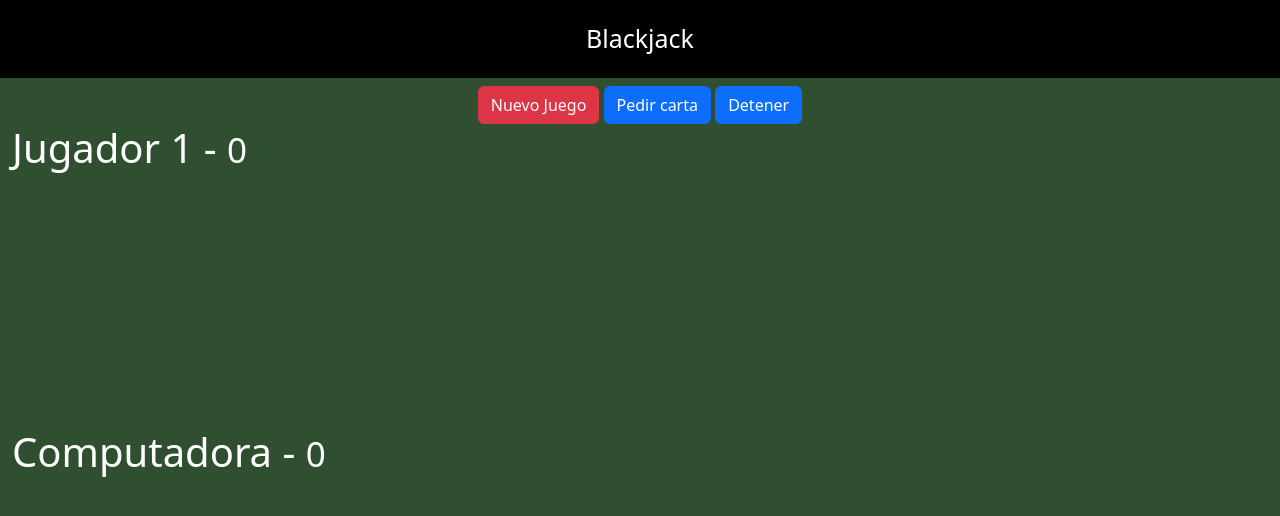
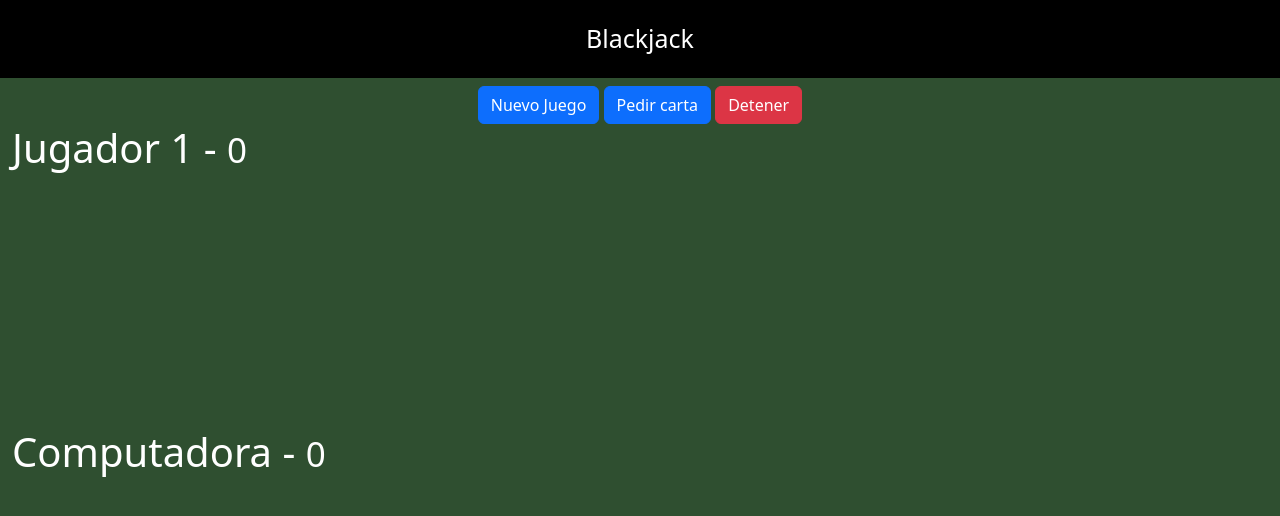
Before and after one commit to AlejandroArafi/Blackjack-vite, a website built with Vite: page index.html in a window 1280 px wide. Built offline with nearby package versions, Linux system fonts and the light colour scheme.

Commit message:
modularizacion de codigo

```diff
--- a/index.html
+++ b/index.html
@@ -16,9 +16,9 @@
   <div class="row mt-2">
       <div id="divBotones" class="col text-center">
 
-          <button id="btnNuevo" class="btn btn-danger">Nuevo Juego</button>
+          <button id="btnNuevo" class="btn btn-primary">Nuevo Juego</button>
           <button id="btnPedir" class="btn btn-primary">Pedir carta</button>
-          <button id="btnDetener" class="btn btn-primary">Detener</button>
+          <button id="btnDetener" class="btn btn-danger">Detener</button>
 
       </div>
   </div>
--- a/src/blackjack/index.js
+++ b/src/blackjack/index.js
@@ -23,9 +23,7 @@ const btnNuevo   = document.querySelector('#btnNuevo');
 
 const divCartasJugador     = document.querySelector('#jugador-cartas');
 const divCartasComputadora = document.querySelector('#computadora-cartas');
-
 const puntosHTML = document.querySelectorAll('small');
-
 
 deck = crearDeck(tipos, especiales)
 
@@ -54,7 +52,6 @@ btnPedir.addEventListener('click', () => {
         btnDetener.disabled = true;
         turnoComputadora( puntosJugador,puntosHTML[1],divCartasComputadora, deck);
     }
-
 });
 
 
--- a/src/blackjack/usecases/index.js
+++ b/src/blackjack/usecases/index.js
@@ -1,5 +1,5 @@
+export { crearCartaHTML } from './crear-carta-html';
 export { crearDeck} from './crear-deck'
 export { pedirCarta } from './pedir-carta';
-export { crearCartaHTML } from './crear-carta-html';
 export { turnoComputadora } from './turno-computadora';
 export { valorCarta } from './valor-carta';
```
